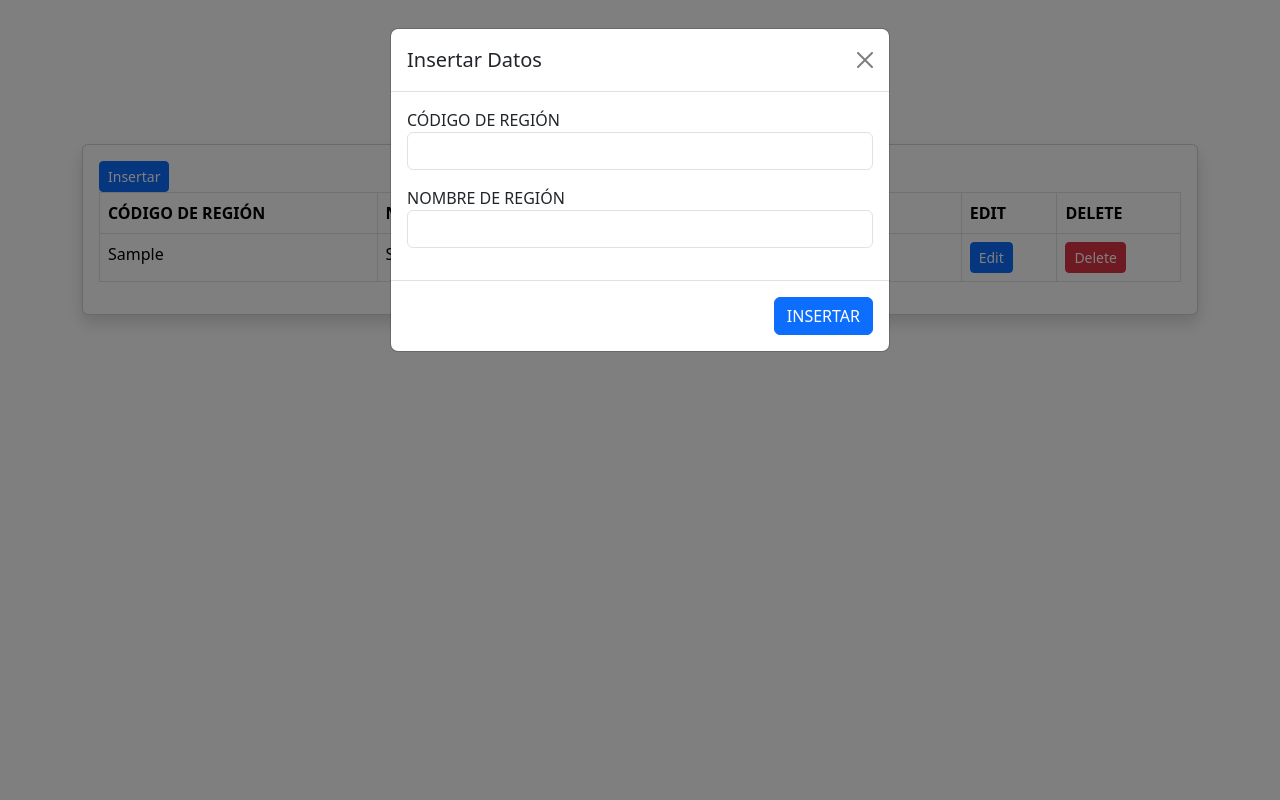
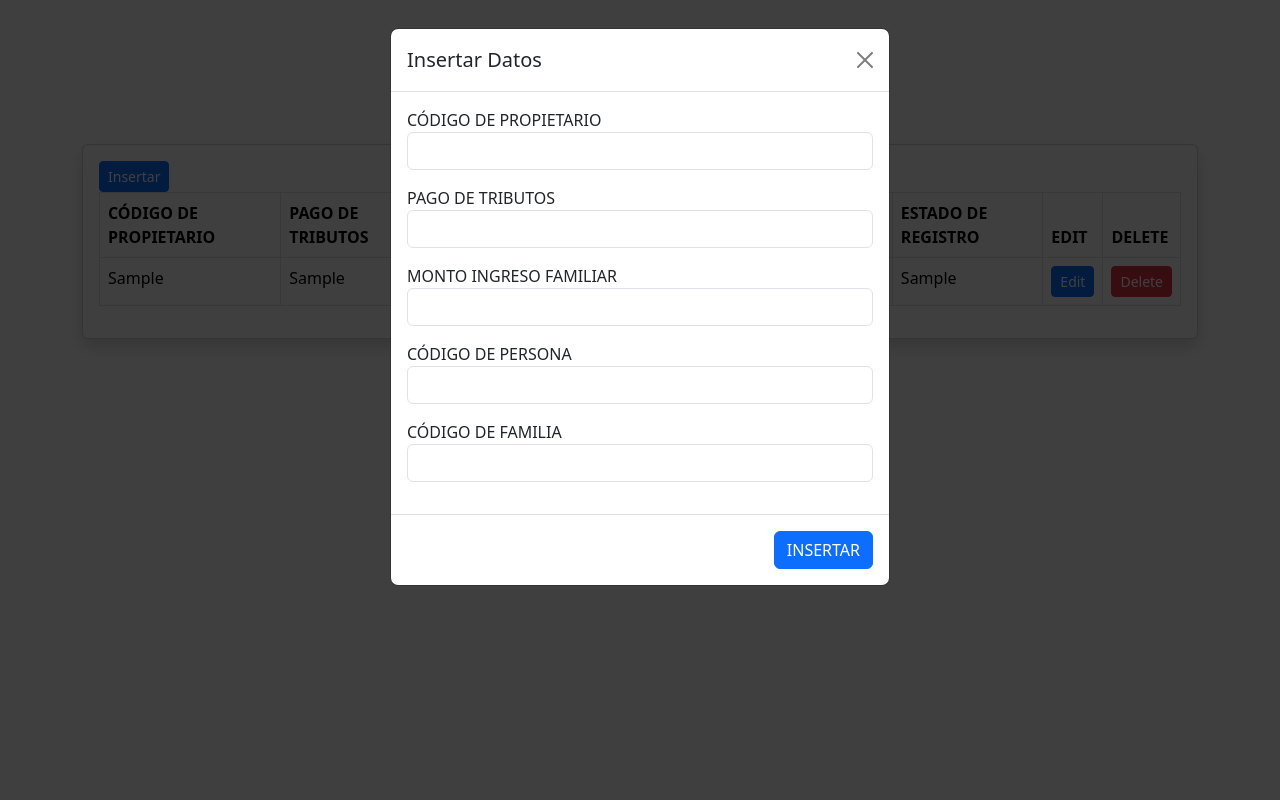
Before and after one commit to DiegoLlerena13/Base-de-Datos, a Flask app: template Propietario/templates/Propietario.html in a window 1280 px wide, after a click on "Insertar". Run offline with Flask 3, Linux system fonts and the light colour scheme; the template is opened without the code that fills it: most values are stand-ins (such as "Sample title", 1, 10 or a date in 2020).

Commit message:
Se agregó interfaz funcional para la tabla Propietario

```diff
--- a/Propietario/templates/Propietario.html
+++ b/Propietario/templates/Propietario.html
@@ -33,11 +33,17 @@
                           <button type="button" class="btn-close" data-bs-dismiss="modal" aria-label="Close"></button>
                         </div>
                         <div class="modal-body">
-                          <form action="/region" method="post">
-                            <label>CÓDIGO DE REGIÓN</label>
-                            <input type="text" class="form-control mb-3" name="codreg">
-                            <label>NOMBRE DE REGIÓN</label>
-                            <input type="text" class="form-control mb-3" name="nomreg">
+                          <form action="/propietario" method="post">
+                            <label>CÓDIGO DE PROPIETARIO</label>
+                            <input type="text" class="form-control mb-3" name="pro_cod">
+                            <label>PAGO DE TRIBUTOS</label>
+                            <input type="text" class="form-control mb-3" name="pro_pag_tri">
+                            <label>MONTO INGRESO FAMILIAR</label>
+                            <input type="text" class="form-control mb-3" name="pro_mon_ing_fam">
+                            <label>CÓDIGO DE PERSONA</label>
+                            <input type="text" class="form-control mb-3" name="per_cod">
+                            <label>CÓDIGO DE FAMILIA</label>
+                            <input type="text" class="form-control mb-3" name="fam_cod">
                         </div>
                         <div class="modal-footer">
                             <button type="submit" class="btn btn-primary">INSERTAR</button>
@@ -49,8 +55,11 @@
                 <!--Tabla-->
                 <table class="table table-bordered">
                     <thead>
-                        <th scope="col">CÓDIGO DE REGIÓN</th>
-                        <th scope="col">NOMBRE DE REGIÓN</th>
+                        <th scope="col">CÓDIGO DE PROPIETARIO</th>
+                        <th scope="col">PAGO DE TRIBUTOS</th>
+                        <th scope="col">MONTO INGRESO FAMILIAR</th>
+                        <th scope="col">CÓDIGO DE PERSONA</th>
+                        <th scope="col">CÓDIGO DE FAMILIA</th>
                         <th scope="col">ESTADO DE REGISTRO</th>
                         <th scope="col">EDIT</th>
                         <th scope="col">DELETE</th>
@@ -58,36 +67,45 @@
                     <tbody>
                         {% for d in data %}
                             <tr>
-                                <td>{{ d.RegCod }}</td>
-                                <td>{{ d.RegNom }}</td>
-                                <td>{{ d.RegEstReg }}</td>
+                                <td>{{ d.ProCod }}</td>
+                                <td>{{ d.ProPagTri }}</td>
+                                <td>{{ d.ProMonIngFam }}</td>
+                                <td>{{ d.PerCod }}</td>
+                                <td>{{ d.FamCod }}</td>
+                                <td>{{ d.ProEstReg }}</td>
                                 <td>
-                                    <button class="btn btn-primary btn-sm" id="btn-edit{{ d.RegCod }}" data-bs-toggle="modal" data-bs-target="#modal{{ d.RegCod }}">Edit</button>
+                                    <button class="btn btn-primary btn-sm" id="btn-edit{{ d.ProCod }}" data-bs-toggle="modal" data-bs-target="#modal{{ d.ProCod }}">Edit</button>
                                 </td>
                                 <td>
-                                    <button class="btn btn-danger btn-sm" data-bs-toggle="modal" data-bs-target="#deleteModal{{ d.RegCod }}" data-regcod="{{ d.RegCod }}" data-regnom="{{ d.RegNom }}">Delete</button>
+                                    <button class="btn btn-danger btn-sm" data-bs-toggle="modal" data-bs-target="#deleteModal{{ d.ProCod }}" data-pro_cod="{{ d.ProCod }}">Delete</button>
                                 </td>
                             </tr>
                             <!-- Edit Modal -->
-                            <div class="modal fade" id="modal{{ d.RegCod }}" tabindex="-1" aria-labelledby="exampleModalLabel{{ d.RegCod }}" aria-hidden="true">
+                            <div class="modal fade" id="modal{{ d.ProCod }}" tabindex="-1" aria-labelledby="exampleModalLabel{{ d.ProCod }}" aria-hidden="true">
                                 <div class="modal-dialog">
                                     <div class="modal-content">
                                         <div class="modal-header">
-                                            <h1 class="modal-title fs-5" id="exampleModalLabel{{ d.RegCod }}">{{ d.RegNom }}</h1>
+                                            <h1 class="modal-title fs-5" id="exampleModalLabel{{ d.ProCod }}">Editar Propietario</h1>
                                             <button type="button" class="btn-close" data-bs-dismiss="modal" aria-label="Close"></button>
                                         </div>
                                         <div class="modal-body">
-                                            <form action="/edit/{{ d.RegCod }}" method="post">
-                                                <label>CÓDIGO DE REGIÓN</label>
-                                                <p>{{ d.RegCod }}</p>
-                                                <label>NOMBRE DE REGIÓN</label>
-                                                <input type="text" class="form-control mb-3" name="nomreg" value="{{ d.RegNom }}">
+                                            <form action="/edit/{{ d.ProCod }}" method="post">
+                                                <label>CÓDIGO DE PROPIETARIO</label>
+                                                <p>{{ d.ProCod }}</p>
+                                                <label>PAGO DE TRIBUTOS</label>
+                                                <input type="text" class="form-control mb-3" name="pro_pag_tri" value="{{ d.ProPagTri }}">
+                                                <label>MONTO INGRESO FAMILIAR</label>
+                                                <input type="text" class="form-control mb-3" name="pro_mon_ing_fam" value="{{ d.ProMonIngFam }}">
+                                                <label>CÓDIGO DE PERSONA</label>
+                                                <input type="text" class="form-control mb-3" name="per_cod" value="{{ d.PerCod }}">
+                                                <label>CÓDIGO DE FAMILIA</label>
+                                                <input type="text" class="form-control mb-3" name="fam_cod" value="{{ d.FamCod }}">
                                                 <label>ESTADO DE REGISTRO</label>
-                                                <p>{{ d.RegEstReg }}</p>
+                                                <p>{{ d.ProEstReg }}</p>
                                         </div>
                                         <div class="modal-footer">
-                                            <button type="submit" name="action" value="edit" class="btn btn-primary">Save Changes<</button>
-                                            <button type="submit" name="action" value="activar" class="btn btn-primary"> Activar</button>
+                                            <button type="submit" name="action" value="edit" class="btn btn-primary">Guardar Cambios</button>
+                                            <button type="submit" name="action" value="activar" class="btn btn-primary">Activar</button>
                                             <button type="submit" name="action" value="inactivar" class="btn btn-danger">Inactivar</button>
                                             </form>
                                         </div>
@@ -95,25 +113,31 @@
                                 </div>
                             </div>
                             <!-- Delete Modal -->
-                            <div class="modal fade" id="deleteModal{{ d.RegCod }}" tabindex="-1" aria-labelledby="deleteModalLabel{{ d.RegCod }}" aria-hidden="true">
+                            <div class="modal fade" id="deleteModal{{ d.ProCod }}" tabindex="-1" aria-labelledby="deleteModalLabel{{ d.ProCod }}" aria-hidden="true">
                                 <div class="modal-dialog">
                                     <div class="modal-content">
                                         <div class="modal-header">
-                                            <h1 class="modal-title fs-5" id="deleteModalLabel{{ d.RegCod }}">Confirmar Eliminación</h1>
+                                            <h1 class="modal-title fs-5" id="deleteModalLabel{{ d.ProCod }}">Confirmar Eliminación</h1>
                                             <button type="button" class="btn-close" data-bs-dismiss="modal" aria-label="Close"></button>
                                         </div>
                                         <div class="modal-body">
                                             <form>
                                                 <p>¿Desea eliminar este registro?</p>
-                                                <label>CÓDIGO DE REGIÓN</label>
-                                                <p id="modalRegCod{{ d.RegCod }}">{{ d.RegCod }}</p>
-                                                <label>NOMBRE DE REGIÓN</label>
-                                                <p id="modalRegNom{{ d.RegCod }}">{{ d.RegNom }}</p>
+                                                <label>CÓDIGO DE PROPIETARIO</label>
+                                                <p>{{ d.ProCod }}</p>
+                                                <label>PAGO DE TRIBUTOS</label>
+                                                <p>{{ d.ProPagTri }}</p>
+                                                <label>MONTO INGRESO FAMILIAR</label>
+                                                <p>{{ d.ProMonIngFam }}</p>
+                                                <label>CÓDIGO DE PERSONA</label>
+                                                <p>{{ d.PerCod }}</p>
+                                                <label>CÓDIGO DE FAMILIA</label>
+                                                <p>{{ d.FamCod }}</p>
                                             </form>
                                         </div>
                                         <div class="modal-footer">
                                             <button type="button" class="btn btn-secondary" data-bs-dismiss="modal">Cancelar</button>
-                                            <a href="/delete/{{ d.RegCod }}" class="btn btn-danger">Aceptar</a>
+                                            <a href="/delete/{{ d.ProCod }}" class="btn btn-danger">Aceptar</a>
                                         </div>
                                     </div>
                                 </div>
@@ -124,5 +148,9 @@
             </div>
         </div>
     </div>
+
+    <!-- Scripts para Bootstrap -->
+    <script src="https://cdn.jsdelivr.net/npm/@popperjs/core@2.11.6/dist/umd/popper.min.js"></script>
+    <script src="https://cdn.jsdelivr.net/npm/bootstrap@5.1.3/dist/js/bootstrap.min.js"></script>
 </body>
 </html>
```
Also changed, not shown: Propietario/Propietario.py (+39 -40 lines).
